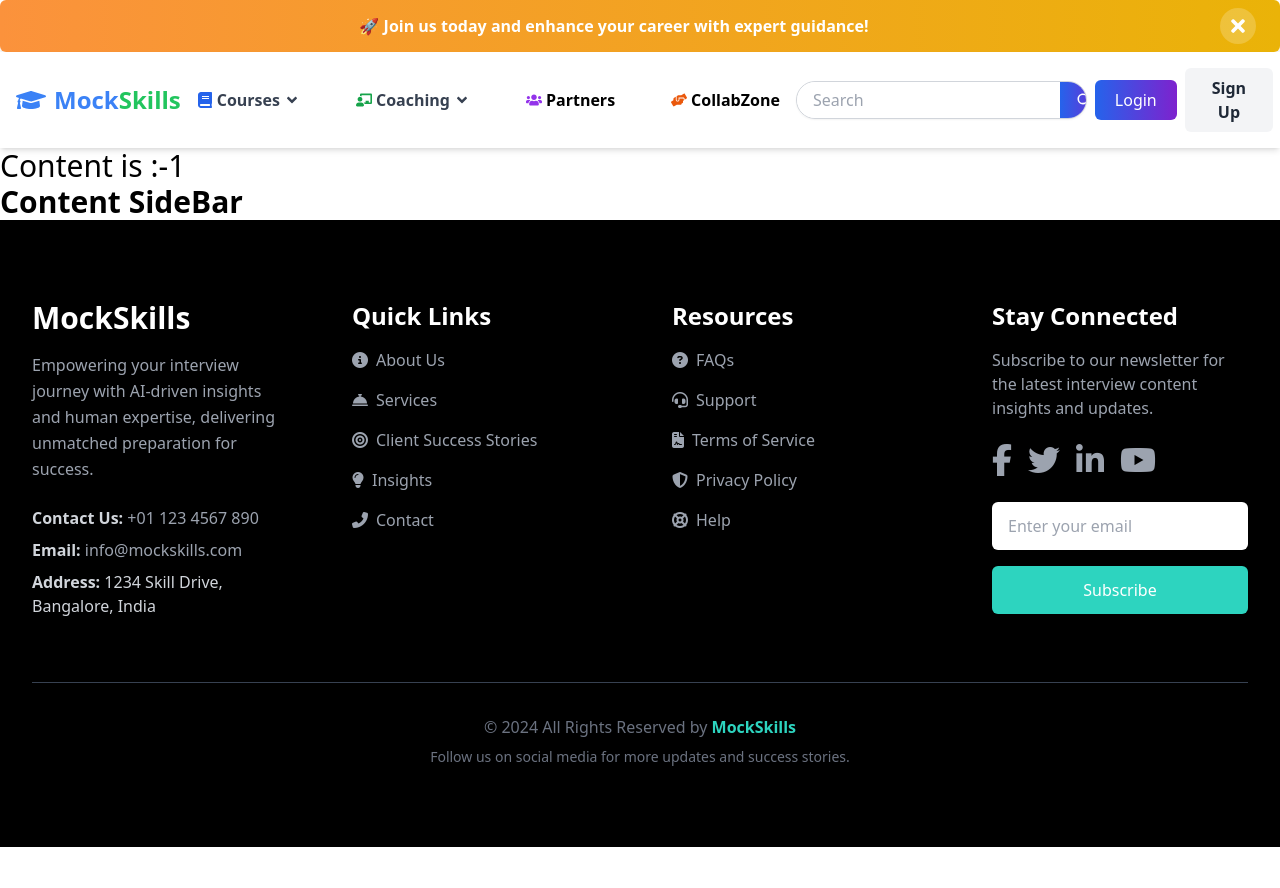
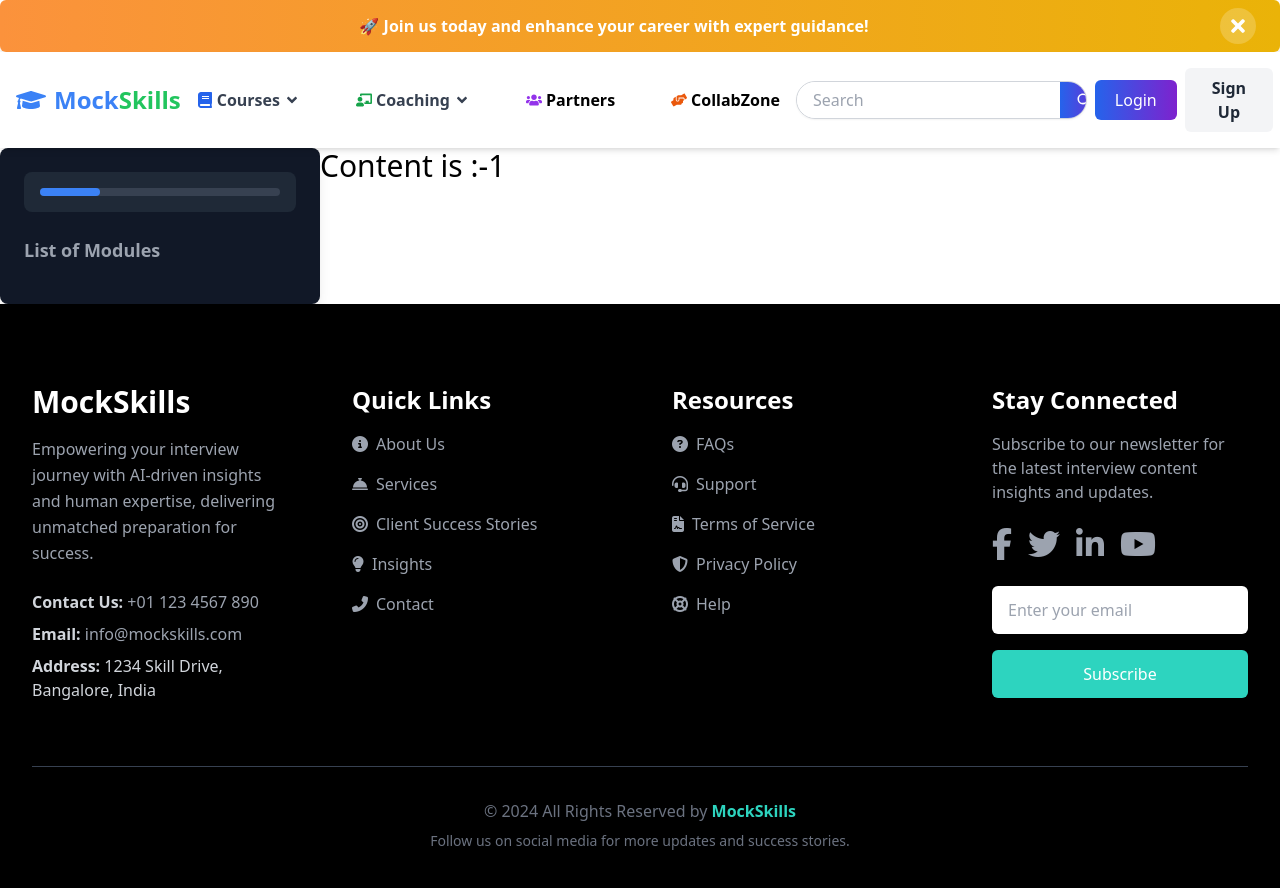
Before and after one commit to MockSkills-Tech/mockskills, a React (Vite) app: page /courses/1/1/1 in a window 1280 px wide. Shown: the top 888 px of the page. Before the commit the page ends 847 px from the top, so only its background shows below. Built offline with nearby package versions, Linux system fonts and the light colour scheme.

Commit message:
changes in contentSideBar

```diff
--- a/src/Components/Courses/ContentDetails/ContentBody.jsx
+++ b/src/Components/Courses/ContentDetails/ContentBody.jsx
@@ -4,10 +4,11 @@ import ContentSideBar from "./ContentSideBar";
 
 const ContentBody = () => {
   const { id } = useParams();
+
   return (
-    <div className="text-3xl ">
+    <div className="text-3xl flex">
+      <ContentSideBar id={id} />
       <Content id={id} />
-      <ContentSideBar />
     </div>
   );
 };
--- a/src/Components/Courses/ContentDetails/ContentSideBar.jsx
+++ b/src/Components/Courses/ContentDetails/ContentSideBar.jsx
@@ -1,5 +1,113 @@
-const ContentSideBar = () => {
-  return <div className="text-3xl font-bold">Content SideBar</div>;
+import { Link, useParams } from "react-router-dom";
+import {
+  TOPICS,
+  CHAPTERS,
+  MODULES,
+  courseItems,
+  COURSES,
+} from "../../../Utils/constant"; // Importing necessary data
+import { useEffect, useState } from "react";
+
+const ContentSideBar = ({ id }) => {
+  const [moduleChapters, setModuleChapters] = useState([]);
+  const [expandedChapterId, setExpandedChapterId] = useState(null);
+  const { id: topicId } = useParams();
+
+  useEffect(() => {
+    const topic = TOPICS.find((topic) => topic.id === parseInt(topicId));
+
+    if (topic) {
+      const chapterData = CHAPTERS.find(
+        (chapter) => chapter.id === topic.chapterId
+      );
+      if (chapterData) {
+        const moduleData = MODULES.find(
+          (module) => module.id === chapterData.moduleId
+        );
+
+        if (moduleData) {
+          const relatedChapters = CHAPTERS.filter(
+            (ch) => ch.moduleId === moduleData.id
+          );
+          setModuleChapters(relatedChapters);
+        }
+      }
+    }
+  }, [topicId]);
+
+  const toggleDropdown = (chapterId) => {
+    setExpandedChapterId(expandedChapterId === chapterId ? null : chapterId);
+  };
+
+  // Find the course and category information
+  const topic = TOPICS.find((topic) => topic.id === parseInt(topicId));
+  const chapterData = topic
+    ? CHAPTERS.find((ch) => ch.id === topic.chapterId)
+    : null;
+  const moduleData = chapterData
+    ? MODULES.find((mod) => mod.id === chapterData.moduleId)
+    : null;
+  const course = moduleData
+    ? COURSES.find((c) => c.id === moduleData.courseId)
+    : null;
+  const category = course
+    ? courseItems
+        .find((category) => category.id === course.categoryId)
+        .name.toLowerCase()
+        .replace(/\s+/g, "-")
+    : "";
+  const courseTitle = course
+    ? course.title.toLowerCase().replace(/\s+/g, "-")
+    : "";
+
+  return (
+    <div className="w-80 h-full bg-gray-900 text-white p-6 shadow-lg rounded-lg overflow-y-auto">
+      <div className="bg-gray-800 rounded-lg p-4 mb-6">
+        <div className="relative h-2 bg-gray-700 rounded-full">
+          <div
+            className="absolute h-2 bg-blue-500 rounded-full"
+            style={{ width: "25%" }}
+          ></div>
+        </div>
+      </div>
+
+      <h2 className="text-lg font-semibold mb-4 text-gray-400">
+        List of Modules
+      </h2>
+
+      {moduleChapters.map((chapter) => (
+        <div key={chapter.id} className="mb-3">
+          <div
+            className="flex items-center justify-between p-4 bg-gray-800 rounded-lg hover:bg-gray-700 cursor-pointer"
+            onClick={() => toggleDropdown(chapter.id)}
+          >
+            <h3 className="text-base font-semibold text-white">
+              {chapter.title}
+            </h3>
+            <span className="text-gray-400">
+              {expandedChapterId === chapter.id ? "▲" : "▼"}
+            </span>
+          </div>
+          {expandedChapterId === chapter.id && (
+            <div className="bg-gray-900 text-gray-300 p-4 rounded-b-lg border-t border-gray-700">
+              {TOPICS.filter((topic) => topic.chapterId === chapter.id).map(
+                (topic) => (
+                  <Link
+                    key={topic.id}
+                    to={`/courses/${category}/${courseTitle}/${topic.id}`}
+                  >
+                    <p className="text-gray-600 text-left py-2 pl-6 pr-4 border border-t-0 border-gray-200">
+                      {topic.title}
+                    </p>
+                  </Link>
+                )
+              )}
+            </div>
+          )}
+        </div>
+      ))}
+    </div>
+  );
 };
 
 export default ContentSideBar;
```
